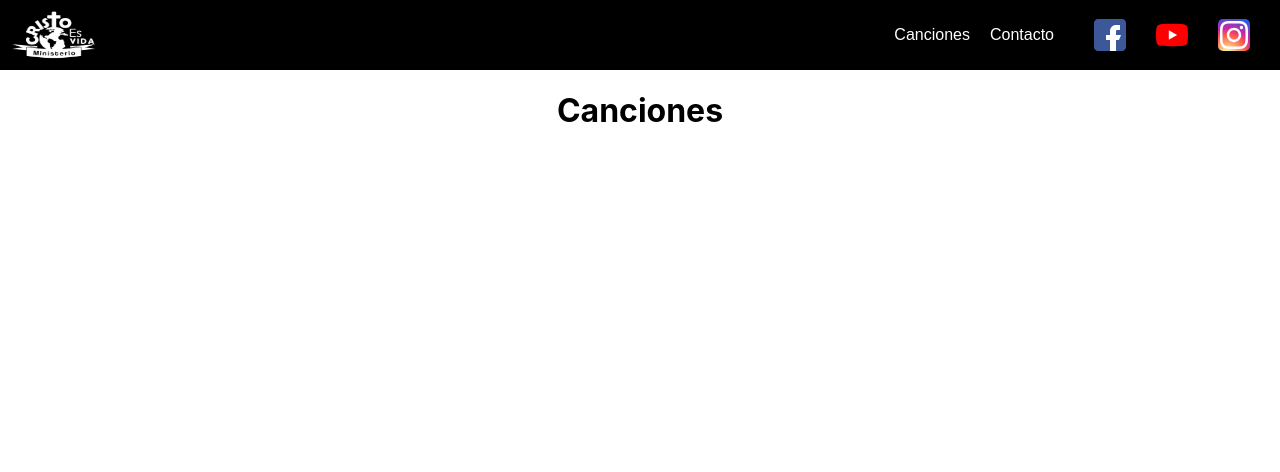
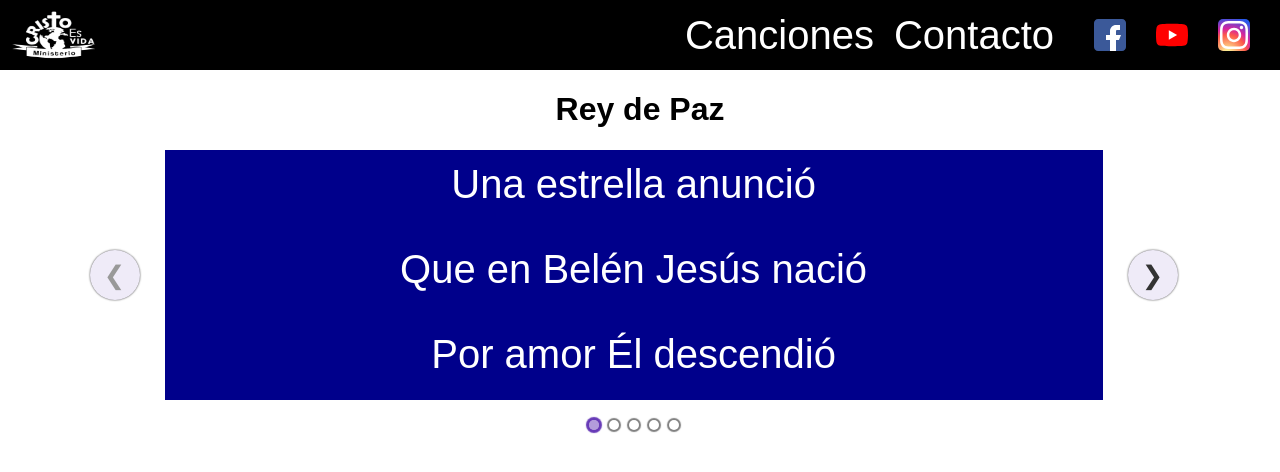
Before and after one commit to PabloCh95/landing-page-MCV, a React (Create React App) app in the folder cristo-es-vida/: page /#/ in a window 1280 px wide. Both pictures are taken after a click on the item "Canciones". Shown: the top 472 px of the page. Built offline with nearby package versions, Linux system fonts and the light colour scheme.

Commit message:
Canciones y cancionero

```diff
--- a/cristo-es-vida/package.json
+++ b/cristo-es-vida/package.json
@@ -9,10 +9,12 @@
     "@testing-library/user-event": "^12.1.10",
     "react": "^17.0.2",
     "react-dom": "^17.0.2",
+    "react-elastic-carousel": "^0.11.5",
     "react-icons": "^4.3.1",
     "react-redux": "^7.2.6",
     "react-router-dom": "5.2.0",
     "react-scripts": "4.0.3",
+    "styled-components": "^5.3.3",
     "web-vitals": "^1.0.1"
   },
   "scripts": {
--- /dev/null
+++ b/cristo-es-vida/src/components/Songs/Cancionero/CarouselStyles.css
@@ -0,0 +1,26 @@
+.texto {
+    margin-top: 8% ;
+}
+
+p {
+    font-size:2.5rem;
+    width: 20;
+}
+
+.App {
+    display:initial;
+}
+
+.Carousel {
+    width: 85%;
+    margin-left: 7%;
+}
+
+
+.jsUavU {
+    width: 90% !important;
+    height: 500px !important;
+    display: initial !important;
+    align-items: center;
+    justify-content: center;
+}
--- /dev/null
+++ b/cristo-es-vida/src/components/Songs/Cancionero/Item.js
@@ -0,0 +1,13 @@
+import styled from "styled-components";
+
+export default styled.div`
+  display: flex;
+  justify-content: center;
+  align-items: center;
+  height: 250px;
+  width: 100%;
+  background-color: #00008B;
+  color: #fff;
+  margin: 0 15px;
+  font-size: 4em;
+`;
--- /dev/null
+++ b/cristo-es-vida/src/components/Songs/Cancionero/ReyDePaz.js
@@ -0,0 +1,64 @@
+import React from "react";
+import Carousel from "react-elastic-carousel";
+import Item from "./Item";
+import "./CarouselStyles.css";
+
+const breakPoints = [
+  { width: 1, itemsToShow: 1 }
+
+];
+
+function App() {
+  return (
+    <>
+      <h1 style={{ textAlign: "center" }}>Rey de Paz</h1>
+      <div className="Carousel">
+        <Carousel breakPoints={breakPoints}>
+            <Item>
+                <div className="texto">
+                    <p>Una estrella anunció</p>
+                    <p>Que en Belén Jesús nació</p>
+                    <p>Por amor Él descendió</p>
+                    <p>La salvación con Él llegó</p>
+                </div>
+            </Item>
+            <Item>
+                <div className="texto">
+                    <p>Angelicales voces</p>
+                    <p>Proclaman hoy su nombre</p>
+                    <p>Rey de paz</p>
+                    <p>Salvador del mundo</p>
+                </div>
+            </Item>
+            <Item>
+            <div className="texto">
+                <p>Siendo Dios se encarnó</p>
+                <p>La humanidad Él rescató</p>
+                <p>Sentado en su trono está</p>
+                <p>Jesús el Rey de majestad</p>
+            </div>
+            </Item>
+            <Item>
+                <div className="texto">
+                    <p>Santo Santo Santo</p>
+                    <p>Jesús te adoramos</p>
+                    <p>Rey de paz</p>
+                    <p>Salvador del mundo</p>
+                </div>
+            </Item>
+
+            <Item>
+                <div className="texto">
+                    <p>Venid y adoremos</p>
+                    <p>Venid y adoremos</p>
+                    <p>Venid y adoremos</p>
+                    <p>A Cristo el Señor</p>
+                </div>
+            </Item>
+        </Carousel>
+      </div>
+    </>
+  );
+}
+
+export default App;
--- /dev/null
+++ b/cristo-es-vida/src/components/Songs/Cancionero/prueba.css
@@ -0,0 +1,7 @@
+.App {
+    font-family: sans-serif;
+    display: flex;
+    align-items: center;
+    justify-content: center;
+    height: 100vh;
+  }
--- /dev/null
+++ b/cristo-es-vida/src/components/Songs/Cancionero/prueba.js
@@ -0,0 +1,23 @@
+import React from "react";
+import Carousel from "react-elastic-carousel";
+import Item from "./Item";
+import "./prueba.css";
+
+const breakPoints = [
+  { width: 1, itemsToShow: 1 }
+];
+
+function App() {
+  return (
+    <>
+      <h1 style={{ textAlign: "center" }}>Example to setup your carousel in react</h1>
+      <div className="App">
+        <Carousel breakPoints={breakPoints}>
+          <Item>One</Item>
+        </Carousel>
+      </div>
+    </>
+  );
+}
+
+export default App;
--- /dev/null
+++ b/cristo-es-vida/src/components/Songs/MainSongs.js
@@ -0,0 +1,14 @@
+import React from "react";
+
+import Prueba from './Cancionero/prueba'
+
+import ReyDePaz from './Cancionero/ReyDePaz'
+
+export default function MainSongs () {
+    return (
+        <div>
+            <ReyDePaz/>
+        </div>
+
+    )
+}
--- a/cristo-es-vida/src/pages/Canciones.js
+++ b/cristo-es-vida/src/pages/Canciones.js
@@ -1,9 +1,11 @@
 import React from 'react'
+
+import MainSongs from '../components/Songs/MainSongs'
 
 export default function Canciones() {
     return (
         <div>
-            <h1>Canciones</h1>
+            <MainSongs/>
         </div>
     )
 }
```
Also changed, not shown: 1 other file (tests, documents, lock files or other folders).
